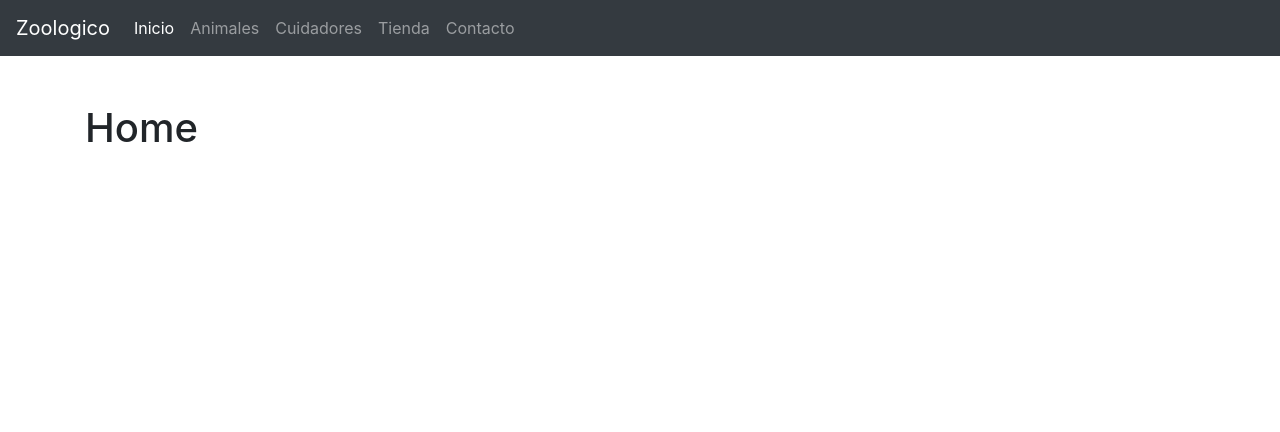
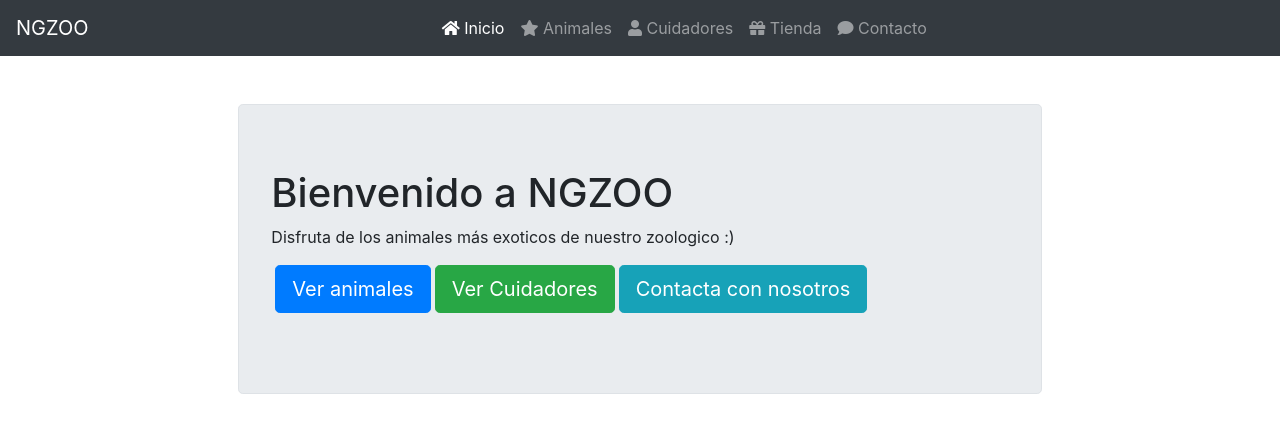
Before and after one commit to Hardy97/angularProjects, an Angular app: page /home in a window 1280 px wide. Shown: the top 432 px of the page. Built offline with nearby package versions, Linux system fonts and the light colour scheme.

Commit message:
Seccion 8 Terminada

```diff
--- a/src/app/app.component.html
+++ b/src/app/app.component.html
@@ -1,32 +1,45 @@
-<nav class="navbar navbar-expand-md navbar-dark bg-dark">
-    <a class="navbar-brand" routerLink='home'>Zoologico</a>
+<nav class="navbar navbar-expand-lg navbar-dark bg-dark">
+    <a class="navbar-brand" routerLink='home'>{{title}}</a>
     <button class="navbar-toggler" type="button" data-toggle="collapse" data-target="#navbarNav" aria-controls="navbarNav" aria-expanded="false" aria-label="Toggle navigation">
           <span class="navbar-toggler-icon"></span>
-        </button>
+    </button>
     <div class="collapse navbar-collapse" id="navbarNav">
-        <ul class="navbar-nav">
+        <ul class="navbar-nav mx-auto">
             <li class="nav-item" routerLinkActive='active'>
-                <a class="nav-link" routerLink='home'>Inicio <span class="sr-only">(current)</span></a>
+                <a class="nav-link" routerLink='home'>
+                    <span class="fa fa-home"></span> Inicio
+                    <span class="sr-only">(current)</span>
+                </a>
             </li>
             <li class="nav-item" routerLinkActive='active'>
-                <a class="nav-link" routerLink='animals'>Animales</a>
+                <a class="nav-link" routerLink='animals'>
+                    <span class="fa fa-star"></span> Animales
+                </a>
             </li>
             <li class="nav-item" routerLinkActive='active'>
-                <a class="nav-link" routerLink='keepers'>Cuidadores</a>
+                <a class="nav-link" routerLink='keepers'>
+                    <span class="fa fa-user"></span> Cuidadores
+                </a>
             </li>
             <li class="nav-item" routerLinkActive='active'>
-                <a class="nav-link" routerLink='tienda'>Tienda</a>
+                <a class="nav-link" routerLink='tienda'>
+                    <span class="fa fa-gift"></span> Tienda
+                </a>
             </li>
             <li class="nav-item" routerLinkActive='active'>
-                <a class="nav-link" routerLink='contact'>Contacto</a>
+                <a class="nav-link" routerLink='contact'>
+                    <span class="fa fa-comment"></span> Contacto
+                </a>
+            </li>
+            <li class="hidden">
+                <span *ngIf="emailContacto">
+                    <b>Email de contacto: </b> {{emailContacto}}
+                    <button (click)="borrarEmail()"> Eliminar email </button>
+                </span>
             </li>
         </ul>
-        <span *ngIf="emailContacto" class="badge badge-info ml-auto">Email de Contacto: {{emailContacto}}</span>
-        <button *ngIf="emailContacto" class="btn btn-outline-danger ml-2" (click)="borrarEmail()">Eliminar</button>
     </div>
 </nav>
-<div class="container mt-5">
-    <!-- <h2 class="text-center mb-5">{{title}}</h2> -->
-    <!-- <app-tienda></app-tienda> -->
+<div class="container-fluid mt-5">
     <router-outlet></router-outlet>
 </div>
--- a/src/app/app.component.ts
+++ b/src/app/app.component.ts
@@ -7,7 +7,8 @@ import { Component, OnInit } from '@angular/core';
 })
 export class AppComponent implements OnInit {
 
-  title = 'Curso de Angular 7 Avanzado: MEAN, JWT, Moodulos, Animaciones';
+  // title = 'Curso de Angular 7 Avanzado: MEAN, JWT, Moodulos, Animaciones';
+  title = 'NGZOO';
   emailContacto;
 
   ngOnInit(): void {
--- a/src/app/components/home/home.component.html
+++ b/src/app/components/home/home.component.html
@@ -1 +1,17 @@
-<h1>{{title}}</h1>
+<div class="col-lg-8 offset-lg-2">
+    <div class="jumbotron border">
+        <h1>{{title}}</h1>
+        <p>Disfruta de los animales más exoticos de nuestro zoologico :)</p>
+        <p>
+            <a class="btn btn-primary btn-lg ml-1" [routerLink]="['/animals']">
+                Ver animales
+            </a>
+            <a class="btn btn-success btn-lg ml-1" [routerLink]="['/keepers']">
+                Ver Cuidadores
+            </a>
+            <a class="btn btn-info btn-lg ml-1" [routerLink]="['/contact']">
+                Contacta con nosotros
+            </a>
+        </p>
+    </div>
+</div>
--- a/src/app/components/home/home.component.ts
+++ b/src/app/components/home/home.component.ts
@@ -5,7 +5,7 @@ import { Component, OnInit } from '@angular/core';
   templateUrl: './home.component.html'
 })
 export class HomeComponent implements OnInit {
-  title = 'Home';
+  title = 'Bienvenido a NGZOO';
 
   ngOnInit() {
   }
--- a/src/index.html
+++ b/src/index.html
@@ -9,6 +9,7 @@
     <meta name="viewport" content="width=device-width, initial-scale=1">
     <link rel="icon" type="image/x-icon" href="favicon.ico">
     <link rel="stylesheet" href="https://stackpath.bootstrapcdn.com/bootstrap/4.1.3/css/bootstrap.min.css" integrity="sha384-MCw98/SFnGE8fJT3GXwEOngsV7Zt27NXFoaoApmYm81iuXoPkFOJwJ8ERdknLPMO" crossorigin="anonymous">
+    <link rel="stylesheet" href="https://use.fontawesome.com/releases/v5.6.3/css/all.css" integrity="sha384-UHRtZLI+pbxtHCWp1t77Bi1L4ZtiqrqD80Kn4Z8NTSRyMA2Fd33n5dQ8lWUE00s/" crossorigin="anonymous">
 </head>
 
 <body>
```
Also changed, not shown: package.json (+6 -2 lines), src/styles.css (+9 -0 lines), 1 other file (tests, documents, lock files or other folders).
